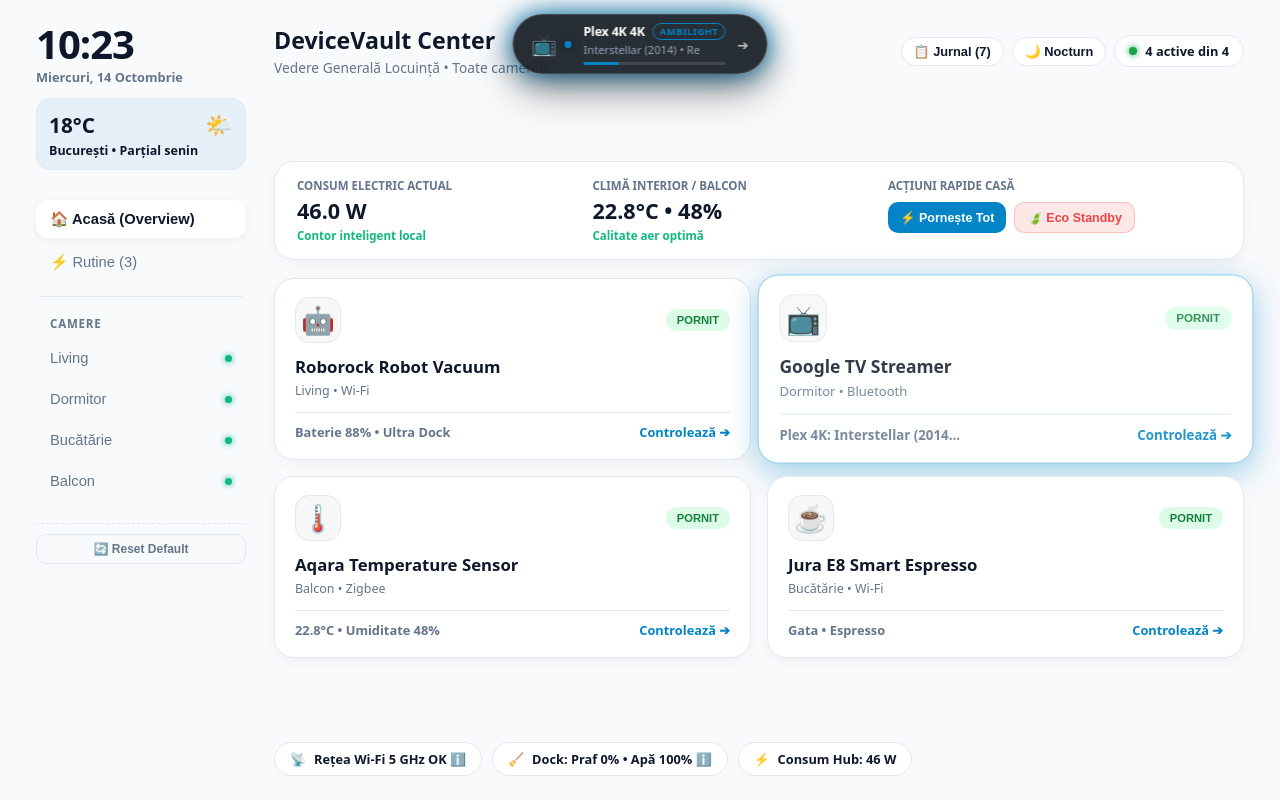
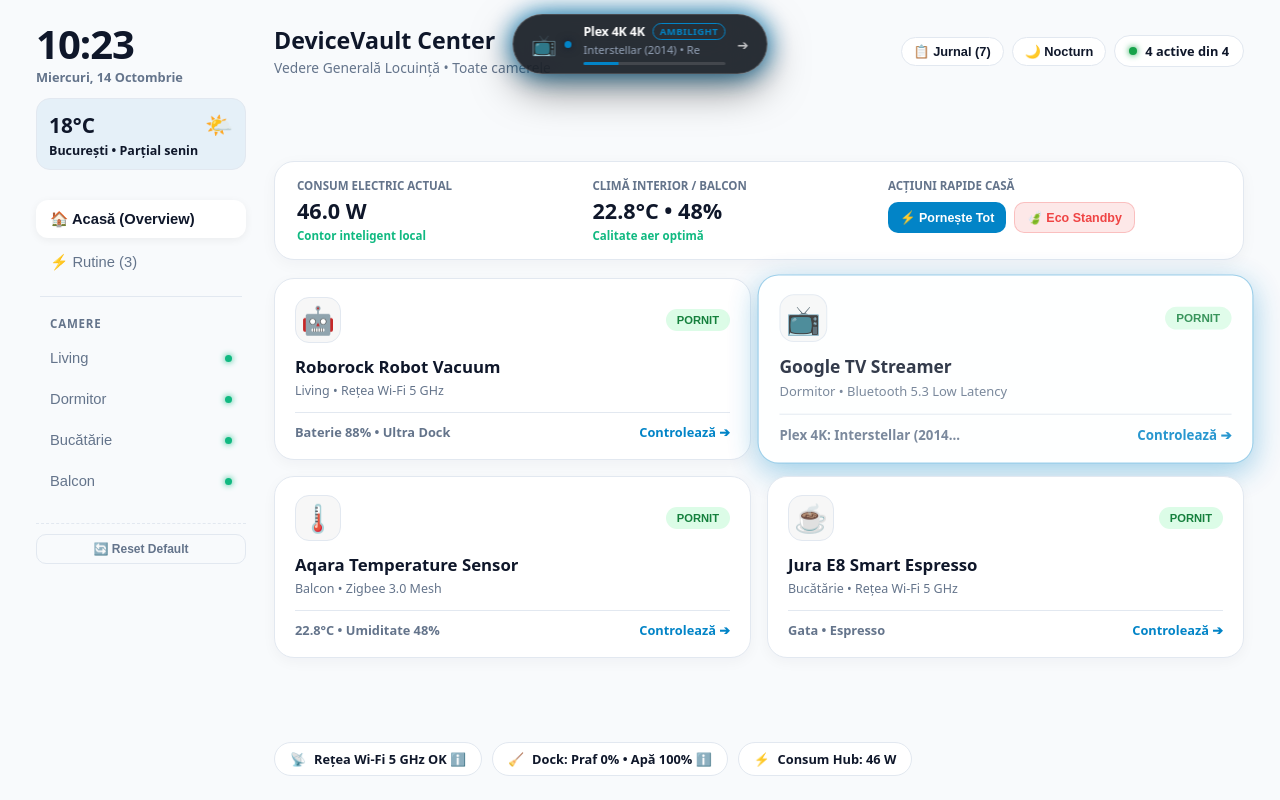
Before and after one commit to RobertTG1/devicevault, a React (Vite) app in the folder frontend/: page / in a window 1280 px wide. Both pictures are taken after a click on the button "🏠 Acasă (Overview)". Built offline with nearby package versions, Linux system fonts and the light colour scheme.

Commit message:
Stage 4: components rendered from data

```diff
--- a/frontend/src/App.jsx
+++ b/frontend/src/App.jsx
@@ -1,5 +1,6 @@
 import { useState, useEffect } from "react";
 import "./App.css";
+import DeviceList from "./components/DeviceList.jsx";
 
 // Coordonate precise pe harta living-ului
 const VACUUM_WAYPOINTS = [
@@ -927,7 +928,7 @@
                                     <div className="summary-stat">
                                         <span className="s-label">Climă Interior / Balcon</span>
                                         <span className="s-val">
-                      {devices.find((d) => d.id === 3)?.temperatura}°C &bull;{" "}
+                        {devices.find((d) => d.id === 3)?.temperatura}°C &bull;{" "}
                                             {devices.find((d) => d.id === 3)?.umiditate}%
                     </span>
                                         <span className="s-sub">Calitate aer optimă</span>
@@ -963,64 +964,12 @@
                                     </div>
                                 </div>
 
-                                <div className="overview-devices-grid">
-                                    {devices.map((dev) => {
-                                        const isGoogleTvGlow = dev.id === 2 && dev.online && dev.redare;
-                                        return (
-                                            <article
-                                                key={dev.id}
-                                                className={`overview-card ${!dev.online ? "is-offline" : ""} ${isGoogleTvGlow ? "overview-ambilight-card" : ""}`}
-                                                style={isGoogleTvGlow ? { "--card-glow": dev.glowColor || "rgba(2, 132, 199, 0.4)" } : {}}
-                                                onClick={() => handleSelectDevice(dev)}
-                                            >
-                                                <div className="ov-card-top">
-                                                    <div className="ov-icon-box">{dev.icon}</div>
-                                                    <button
-                                                        className={`power-switch-btn small ${dev.online ? "on" : "off"}`}
-                                                        onClick={(e) => {
-                                                            e.stopPropagation();
-                                                            togglePower(dev.id);
-                                                        }}
-                                                    >
-                                                        {dev.online ? "PORNIT" : "OPRIT"}
-                                                    </button>
-                                                </div>
-
-                                                <div className="ov-card-mid">
-                                                    <h4>{dev.nume}</h4>
-                                                    <span className="ov-room-tag">
-                            {dev.camera} &bull; {dev.protocol}
-                          </span>
-                                                </div>
-
-                                                <div className="ov-card-bottom">
-                          <span className="ov-live-info">
-                            {!dev.online ? (
-                                "În Standby (0.5W)"
-                            ) : (
-                                <>
-                                    {dev.tip === "vacuum" &&
-                                        (dev.inCuratare
-                                            ? `Aspiră (${dev.suprafataCuratata} m² • Praf: ${dev.nivelPraf}%)`
-                                            : `Baterie ${dev.baterie}% • Ultra Dock`)}
-                                    {dev.tip === "media" &&
-                                        (dev.sursaKey === "HDMI 2"
-                                            ? `Gaming: ${formatSecunde(dev.progresSecunde)}`
-                                            : `${dev.sursaKey}: ${dev.titluMedia.slice(0, 18)}...`)}
-                                    {dev.tip === "climate" && `${dev.temperatura}°C • Umiditate ${dev.umiditate}%`}
-                                    {dev.tip === "coffee" &&
-                                        (dev.inPreparare
-                                            ? `Prepară ${dev.bauturaSelectata}...`
-                                            : `Gata • ${dev.bauturaSelectata}`)}
-                                </>
-                            )}
-                          </span>
-                                                    <span className="ov-open-link">Controlează ➔</span>
-                                                </div>
-                                            </article>
-                                        );
-                                    })}
-                                </div>
+                                <DeviceList
+                                    devices={devices}
+                                    onSelectDevice={handleSelectDevice}
+                                    onTogglePower={togglePower}
+                                    formatSecunde={formatSecunde}
+                                />
                             </section>
                         )}
 
--- /dev/null
+++ b/frontend/src/components/DeviceCard.jsx
@@ -0,0 +1,69 @@
+// frontend/src/components/DeviceCard.jsx
+// Componentă pentru un singur element din listă, primit prin props
+
+const ETICHETE_PROTOCOL = {
+    "Wi-Fi": "Rețea Wi-Fi 5 GHz",
+    "Bluetooth": "Bluetooth 5.3 Low Latency",
+    "Zigbee": "Zigbee 3.0 Mesh",
+};
+
+export default function DeviceCard({ device, onSelectDevice, onTogglePower, formatSecunde }) {
+    const isOnline = device.online;
+    const isGoogleTvGlow = device.id === 2 && isOnline && device.redare;
+
+    return (
+        <article
+            className={`overview-card ${!isOnline ? "is-offline" : ""} ${
+                isGoogleTvGlow ? "overview-ambilight-card" : ""
+            }`}
+            style={isGoogleTvGlow ? { "--card-glow": device.glowColor || "rgba(2, 132, 199, 0.4)" } : {}}
+            onClick={() => onSelectDevice(device)}
+        >
+            <div className="ov-card-top">
+                <div className="ov-icon-box">{device.icon}</div>
+                <button
+                    type="button"
+                    className={`power-switch-btn small ${isOnline ? "on" : "off"}`}
+                    onClick={(e) => {
+                        e.stopPropagation();
+                        onTogglePower(device.id);
+                    }}
+                >
+                    {isOnline ? "PORNIT" : "OPRIT"}
+                </button>
+            </div>
+
+            <div className="ov-card-mid">
+                <h4>{device.nume}</h4>
+                <span className="ov-room-tag">
+          {device.camera} &bull; {ETICHETE_PROTOCOL[device.protocol] || device.protocol}
+        </span>
+            </div>
+
+            <div className="ov-card-bottom">
+        <span className="ov-live-info">
+          {!isOnline ? (
+              "În Standby (0.5W)"
+          ) : (
+              <>
+                  {device.tip === "vacuum" &&
+                      (device.inCuratare
+                          ? `Aspiră (${device.suprafataCuratata} m² • Praf: ${device.nivelPraf}%)`
+                          : `Baterie ${device.baterie}% • Ultra Dock`)}
+                  {device.tip === "media" &&
+                      (device.sursaKey === "HDMI 2"
+                          ? `Gaming: ${formatSecunde ? formatSecunde(device.progresSecunde) : device.progresSecunde}`
+                          : `${device.sursaKey}: ${device.titluMedia.slice(0, 18)}...`)}
+                  {device.tip === "climate" && `${device.temperatura}°C • Umiditate ${device.umiditate}%`}
+                  {device.tip === "coffee" &&
+                      (device.inPreparare
+                          ? `Prepară ${device.bauturaSelectata}...`
+                          : `Gata • ${device.bauturaSelectata}`)}
+              </>
+          )}
+        </span>
+                <span className="ov-open-link">Controlează ➔</span>
+            </div>
+        </article>
+    );
+}
--- /dev/null
+++ b/frontend/src/components/DeviceList.jsx
@@ -0,0 +1,31 @@
+// frontend/src/components/DeviceList.jsx
+// Componentă pentru randarea întregii liste de dispozitive
+import DeviceCard from "./DeviceCard.jsx";
+
+export default function DeviceList({ devices, onSelectDevice, onTogglePower, formatSecunde }) {
+    // 1. Verificare listă goală (randare condiționată prin return timpuriu)
+    if (!devices || devices.length === 0) {
+        return (
+            <div className="empty-list-panel">
+                <span className="empty-icon">🔌</span>
+                <p className="empty">Nu există niciun dispozitiv configurat.</p>
+                <span className="empty-sub">Toate nodurile IoT sunt offline sau lista este goală.</span>
+            </div>
+        );
+    }
+
+    // 2. Randare cu map() și atributul obligatoriu key={device.id}
+    return (
+        <div className="overview-devices-grid">
+            {devices.map((device) => (
+                <DeviceCard
+                    key={device.id}
+                    device={device}
+                    onSelectDevice={onSelectDevice}
+                    onTogglePower={onTogglePower}
+                    formatSecunde={formatSecunde}
+                />
+            ))}
+        </div>
+    );
+}
```
